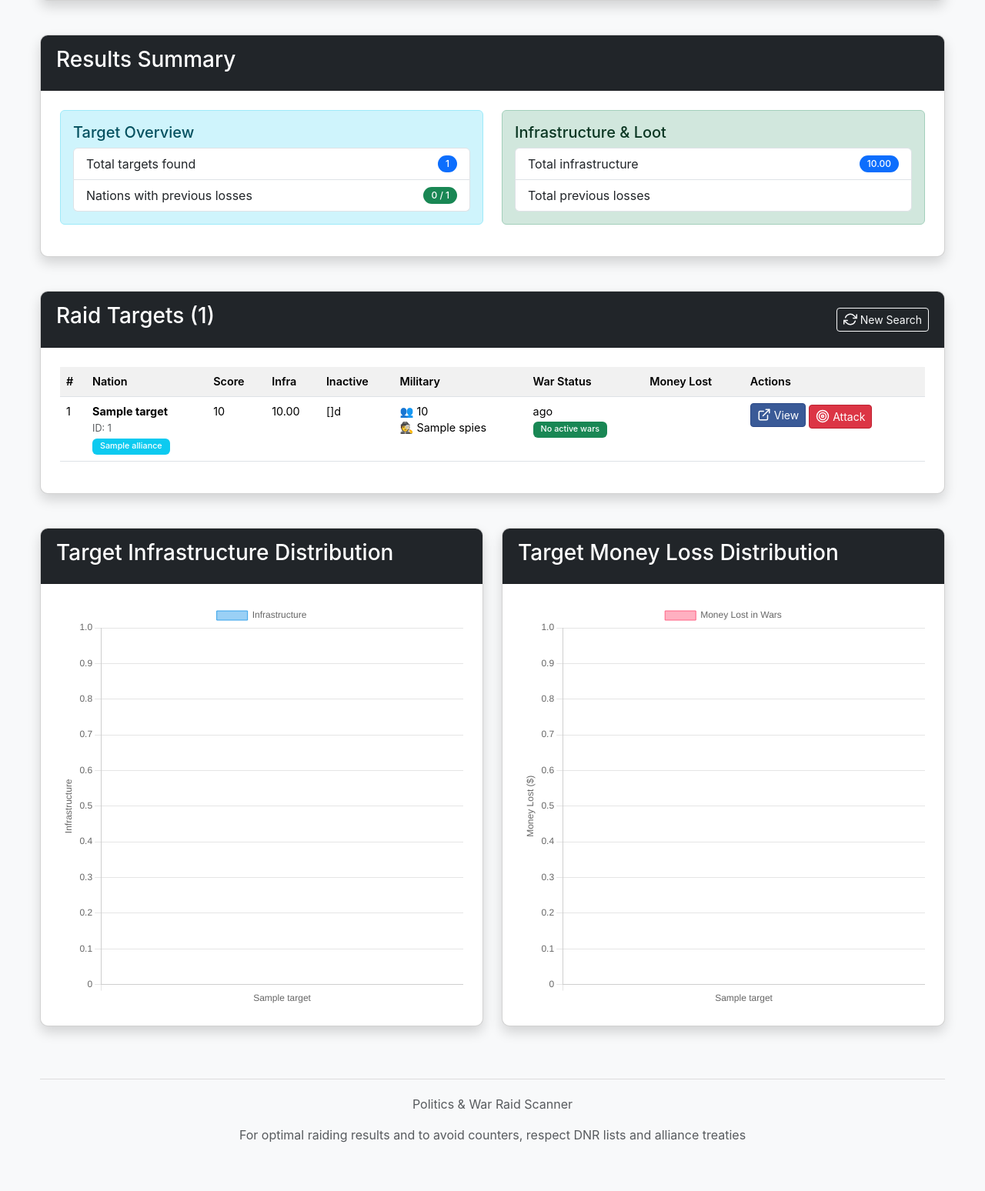
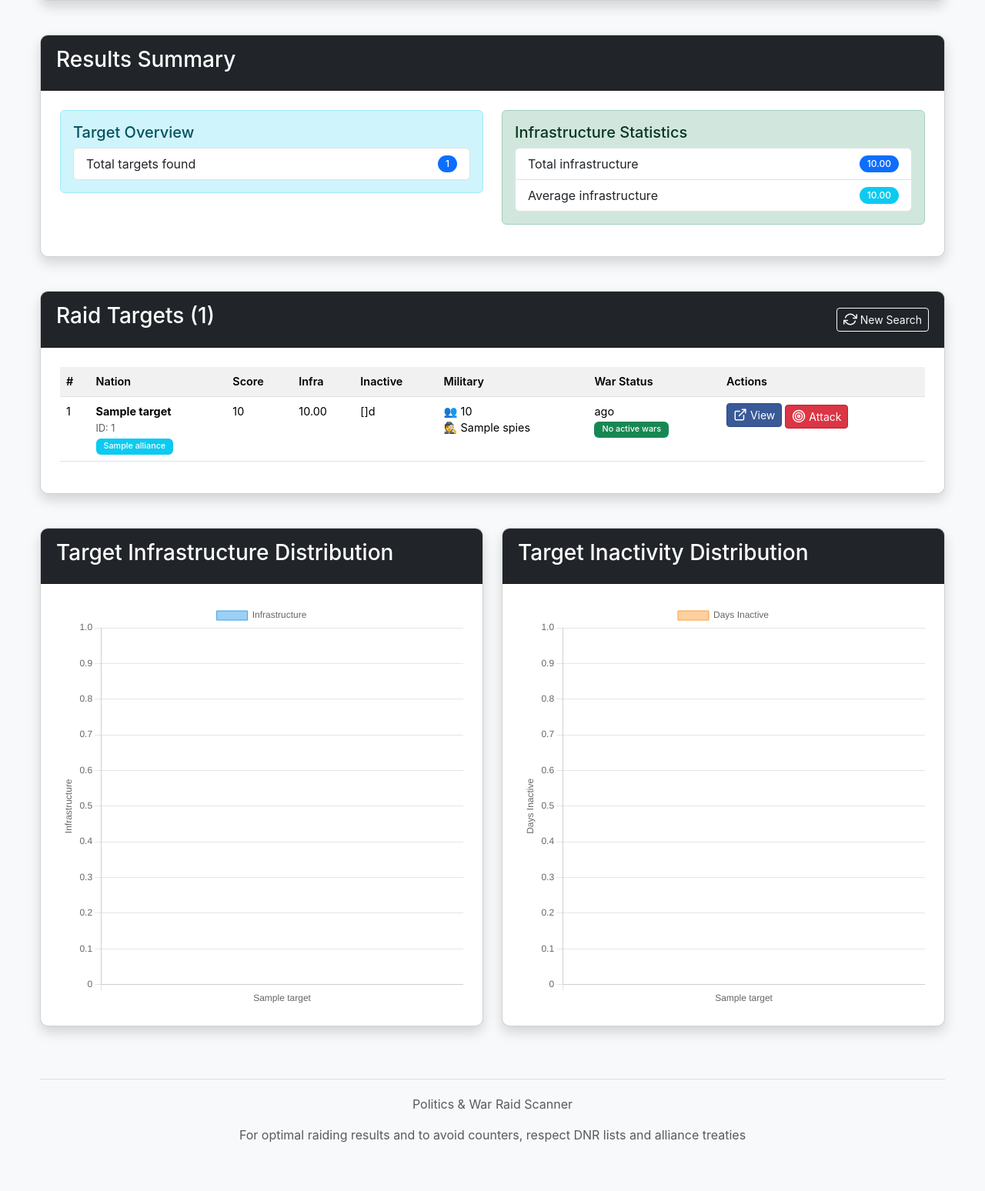
Before and after one commit to ekajogja/pnw-raid-recon, a Flask app: template templates/results.html in a window 1280 px wide. Shown: the part 483-2031 px from the top of the page at 77% size. Run offline with Flask 3, Linux system fonts and the light colour scheme; the template is opened without the code that fills it: most values are stand-ins (such as "Sample title", 1, 10 or a date in 2020).

Commit message:
Focus on infrastructure when recommending raid targets for players
Refactors target sorting and statistics to prioritize infrastructure; removes money lost from war data from the results.

Replit-Commit-Author: Agent
Replit-Commit-Session-Id: 5d190797-3a3b-4c03-a44a-ff99631b41dc
Replit-Commit-Screenshot-Url: https://storage.googleapis.com/screenshot-production-us-central1/585b5ba2-302e-4830-806c-238d2b7d7233/a276f296-cbaf-4cb7-9d44-550b2a242925.jpg

```diff
--- a/app.py
+++ b/app.py
@@ -149,18 +149,15 @@ def api_scan():
 
             # Calculate summary statistics
             total_infra = sum(t['infra'] for t in targets) if targets else 0
-            total_money_lost = sum(t.get('money_lost', 0) for t in targets) if targets else 0
-            nations_with_losses = sum(1 for t in targets if t.get('money_lost', 0) > 0) if targets else 0
 
             # Print results to console for command-line viewing
-            print(f"\n🎯 Top {len(targets)} Raid Targets from API (sorted by money lost):")
+            print(f"\n🎯 Top {len(targets)} Raid Targets from API (sorted by infrastructure):")
             for i, t in enumerate(targets, 1):
                 nation_url = f"https://politicsandwar.com/nation/id={t['id']}"
                 print(f"{i}. {t['name']} (ID: {t['id']}) | {t['alliance']}")
                 print(f"  Score: {t['score']:,.2f} | Infra: {t['infra']:,.2f} | Cities: {t.get('city_count', '?')}")
                 print(f"  Intel: {t['spies']} spies | Troops: {t['soldiers']:,}/{t['max_soldiers']:,}")
                 print(f"  Inactive: {t['inactive_days']}d | Last war: {format_hours(t.get('hours_since_war'))} ago")
-                print(f"  Money lost in wars: {format_money(t.get('money_lost', 0))}")
                 print(f"  War Status: ✅ No active wars")
                 print(f"  URL: {nation_url}")
                 print(f"  Attack: https://politicsandwar.com/nation/war/declare/id={t['id']}")
--- a/templates/results.html
+++ b/templates/results.html
@@ -94,24 +94,21 @@
                                             Total targets found
                                             <span class="badge bg-primary rounded-pill">{{ data.targets|length }}</span>
                                         </li>
-                                        <li class="list-group-item d-flex justify-content-between align-items-center">
-                                            Nations with previous losses
-                                            <span class="badge bg-success rounded-pill">{{ data.targets|selectattr('money_lost', 'defined')|selectattr('money_lost', '>', 0)|list|length }} / {{ data.targets|length }}</span>
-                                        </li>
+
                                     </ul>
                                 </div>
                             </div>
                             <div class="col-md-6">
                                 <div class="alert alert-success">
-                                    <h5>Infrastructure & Loot</h5>
+                                    <h5>Infrastructure Statistics</h5>
                                     <ul class="list-group mt-2">
                                         <li class="list-group-item d-flex justify-content-between align-items-center">
                                             Total infrastructure
                                             <span class="badge bg-primary rounded-pill">{{ '{:,.2f}'.format(data.targets|sum(attribute='infra')) }}</span>
                                         </li>
                                         <li class="list-group-item d-flex justify-content-between align-items-center">
-                                            Total previous losses
-                                            <span class="badge bg-danger rounded-pill">{{ format_money(data.targets|sum(attribute='money_lost')) }}</span>
+                                            Average infrastructure
+                                            <span class="badge bg-info rounded-pill">{{ '{:,.2f}'.format(data.targets|sum(attribute='infra') / data.targets|length if data.targets|length > 0 else 0) }}</span>
                                         </li>
                                     </ul>
                                 </div>
@@ -143,13 +140,12 @@
                                         <th>Inactive</th>
                                         <th>Military</th>
                                         <th>War Status</th>
-                                        <th>Money Lost</th>
                                         <th>Actions</th>
                                     </tr>
                                 </thead>
                                 <tbody>
                                     {% for target in data.targets %}
-                                    <tr{% if target.money_lost > 1000000 %} class="table-success"{% endif %}>
+                                    <tr{% if target.infra > 10000 %} class="table-success"{% endif %}>
                                         <td>{{ loop.index }}</td>
                                         <td>
                                             <strong>{{ target.name }}</strong><br>
@@ -167,7 +163,6 @@
                                             {{ format_hours(target.hours_since_war) }} ago<br>
                                             <span class="badge bg-success">No active wars</span>
                                         </td>
-                                        <td>{{ format_money(target.money_lost) }}</td>
                                         <td>
                                             <a href="https://politicsandwar.com/nation/id={{ target.id }}" target="_blank" class="btn btn-primary btn-sm mb-1">
                                                 <i data-feather="external-link"></i> View
@@ -200,10 +195,10 @@
             <div class="col-md-6">
                 <div class="card shadow">
                     <div class="card-header bg-dark text-white">
-                        <h3>Target Money Loss Distribution</h3>
+                        <h3>Target Inactivity Distribution</h3>
                     </div>
                     <div class="card-body">
-                        <canvas id="moneyChart" height="300"></canvas>
+                        <canvas id="inactiveChart" height="300"></canvas>
                     </div>
                 </div>
             </div>
@@ -255,17 +250,17 @@
                 }
             });
 
-            // Money loss chart
-            var moneyCtx = document.getElementById('moneyChart').getContext('2d');
-            var moneyChart = new Chart(moneyCtx, {
+            // Inactivity chart
+            var inactiveCtx = document.getElementById('inactiveChart').getContext('2d');
+            var inactiveChart = new Chart(inactiveCtx, {
                 type: 'bar',
                 data: {
                     labels: [{% for target in data.targets %}'{{ target.name }}'{% if not loop.last %}, {% endif %}{% endfor %}],
                     datasets: [{
-                        label: 'Money Lost in Wars',
-                        data: [{% for target in data.targets %}{{ target.money_lost }}{% if not loop.last %}, {% endif %}{% endfor %}],
-                        backgroundColor: 'rgba(255, 99, 132, 0.5)',
-                        borderColor: 'rgba(255, 99, 132, 1)',
+                        label: 'Days Inactive',
+                        data: [{% for target in data.targets %}{{ target.inactive_days }}{% if not loop.last %}, {% endif %}{% endfor %}],
+                        backgroundColor: 'rgba(255, 159, 64, 0.5)',
+                        borderColor: 'rgba(255, 159, 64, 1)',
                         borderWidth: 1
                     }]
                 },
@@ -276,7 +271,7 @@
                             beginAtZero: true,
                             title: {
                                 display: true,
-                                text: 'Money Lost ($)'
+                                text: 'Days Inactive'
                             }
                         }
                     }
```
